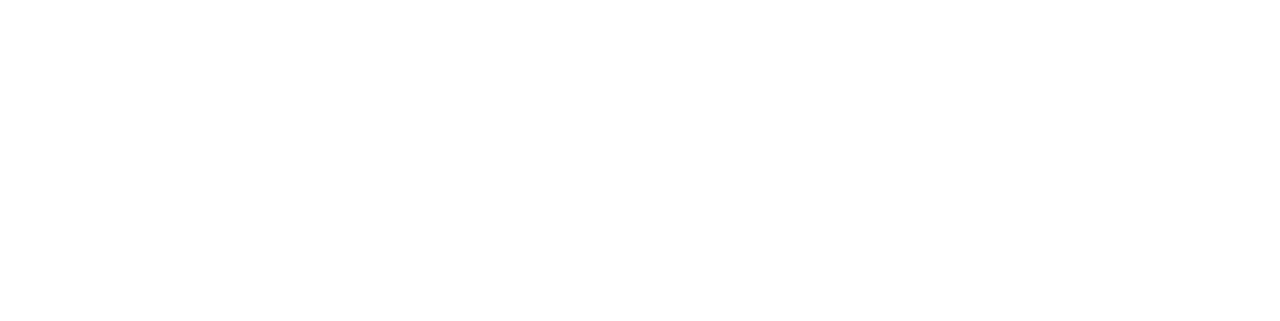
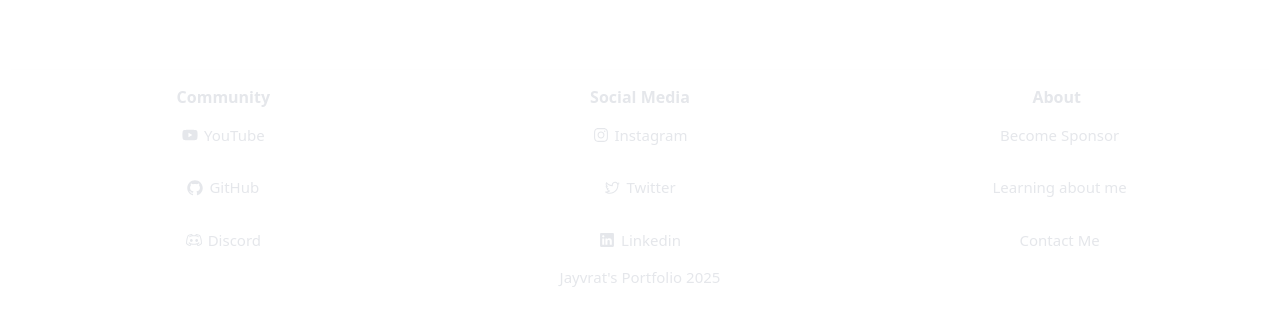
Before and after one commit to jayvratdwivedi/portfolio, a React (Vite) app: page / in a window 1280 px wide. Shown: the part 3571-3892 px from the top of the page. Before the commit the page ends 3561 px from the top, so only its background shows below. Built offline with nearby package versions, Linux system fonts and the light colour scheme; a web font is replaced by a local one.

Commit message:
add footer

```diff
--- /dev/null
+++ b/components/main/Footer.jsx
@@ -0,0 +1,38 @@
+import { FOOTER_DATA } from "../../constants"; // relative path from Footer.jsx
+
+const Footer = () => {
+  return (
+    <div className="w-full h-full bg-transparent text-gray-200 shadow-lg p-[15px]">
+      <div className="w-full flex flex-col items-center justify-center m-auto">
+        <div className="w-full h-full flex flex-row items-center justify-around flex-wrap">
+          {FOOTER_DATA.map((column) => (
+            <div
+              key={column.title}
+              className="min-w-[200px] h-auto flex flex-col items-center justify-start"
+            >
+              <h3 className="font-bold text-[16px]">{column.title}</h3>
+              {column.data.map(({ icon: Icon, name, link }) => (
+                <a
+                  key={`${column.title}-${name}`}
+                  href={link}
+                  target="_blank"
+                  rel="noreferrer noopener"
+                  className="flex flex-row items-center my-[15px]"
+                >
+                  {Icon && <Icon />}
+                  <span className="text-[15px] ml-[6px]">{name}</span>
+                </a>
+              ))}
+            </div>
+          ))}
+        </div>
+
+        <div className="mb-[20px] text-[15px] text-center">
+          Jayvrat's Portfolio {new Date().getFullYear()}
+        </div>
+      </div>
+    </div>
+  );
+};
+
+export default Footer;
--- a/src/App.jsx
+++ b/src/App.jsx
@@ -1,4 +1,5 @@
 import Encryption from "../components/main/Encryption";
+import Footer from "../components/main/Footer";
 import Hero from "../components/main/Hero";
 import Navbar from "../components/main/Navbar";
 import Projects from "../components/main/Projects";
@@ -21,6 +22,7 @@
           <Skills />
           <Encryption />
           <Projects />
+          <Footer />
         </div>
       </main>
     </div>
```
